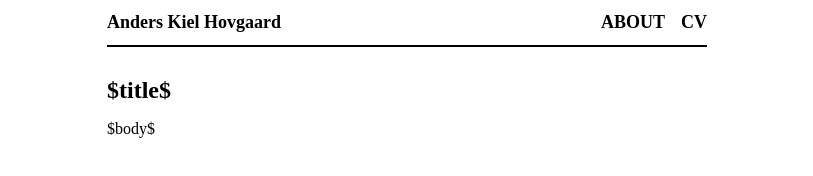
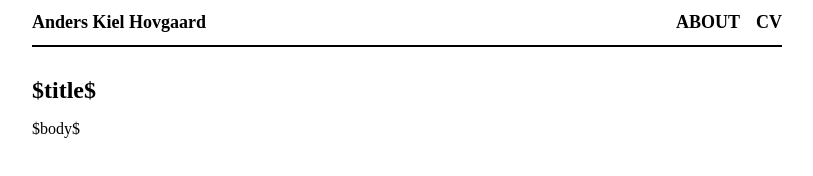
Before and after one commit to ahovgaard/ahovgaard.github.io, a plain HTML site: page templates/default.html in a window 1280 px wide. Shown: the whole page, without its empty margins (233-1046 px from the left). Drawn offline with Linux system fonts and the light colour scheme.

Commit message:
More work.

```diff
--- a/css/default.css
+++ b/css/default.css
@@ -111,7 +111,7 @@ article .header {
 
 @media (min-width: 640px) {
   body {
-    width: 60rem;
+    width: 75rem;
     margin: 0 auto;
     padding: 0;
   }
```
Also changed, not shown: 3 other files.
